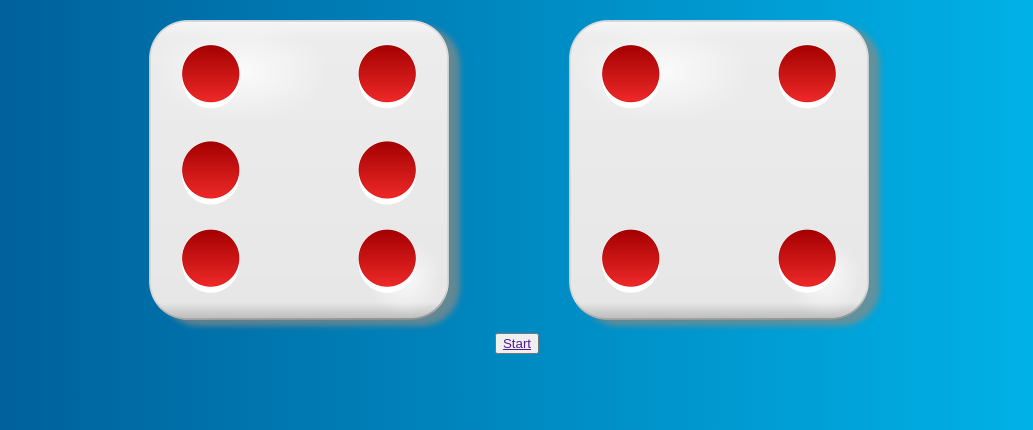
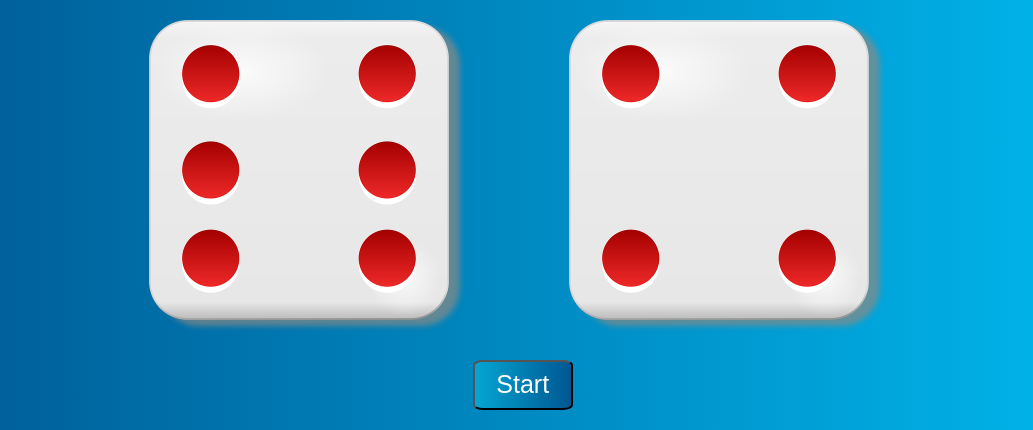
Before and after one commit to mohmmed-zaibaq/template5, a plain HTML site: page index.html in a window 1280 px wide. Shown: the part 370-800 px from the top of the page, without its empty margins (123-1156 px from the left). Drawn offline with Linux system fonts and the light colour scheme.

Commit message:
Update templet3.css

```diff
--- a/css/templet3.css
+++ b/css/templet3.css
@@ -23,3 +23,21 @@ p {
 img {
   width: 320px;
 }
+/* button */
+button {
+  width: 100px;
+  height: 50px;
+  background: linear-gradient(to right, #04a6d3, #005792);
+  border-radius: 10%;
+  display: flex;
+  align-items: center;
+  justify-content: center;
+  margin-left: 45%;
+  margin-top: 3%;
+}
+a {
+  list-style: none;
+  text-decoration: none;
+  color: #fff;
+  font-size: 25px;
+}
```
